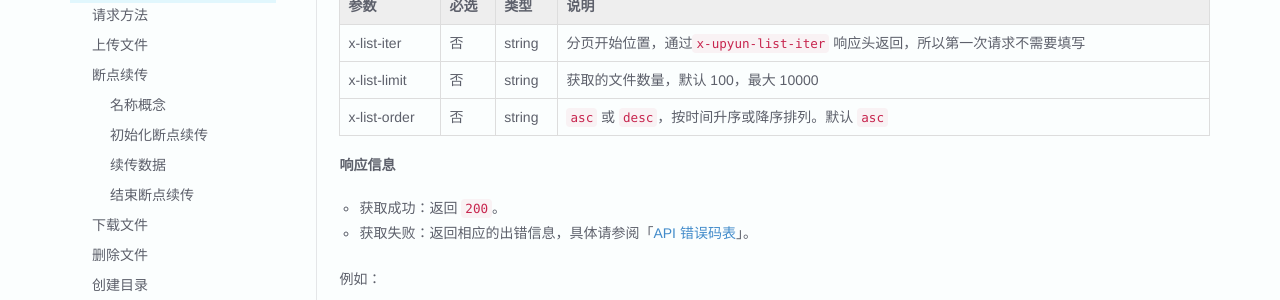
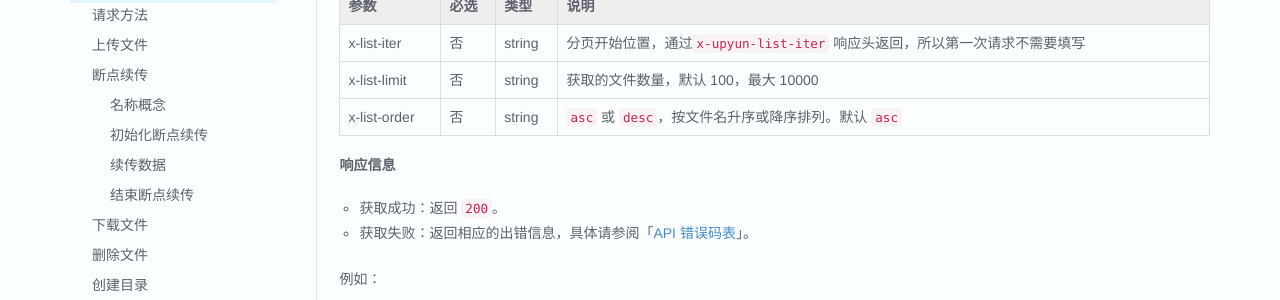
Before and after one commit to upyun/docs, an MkDocs documentation site: the page built from sources/api/rest_api.md, in a window 1280 px wide and 900 px high, scrolled down 6224 px. Shown: the part 151-451 px from the top of the window. Built offline with MkDocs 1.6.1, drawn with Linux system fonts in a browser that asks for light colours; old or Windows-style settings are respelled for this version of MkDocs.

Commit message:
api: sort

```diff
--- a/sources/api/rest_api.md
+++ b/sources/api/rest_api.md
@@ -299,7 +299,7 @@ GET /<bucket>/path/to/folder
 |--------------- |------|--------|-------------------------------------------------------------|
 | x-list-iter    |  否  | string  | 分页开始位置，通过`x-upyun-list-iter` 响应头返回，所以第一次请求不需要填写      |
 | x-list-limit   |  否  | string  | 获取的文件数量，默认 100，最大 10000                           |
-| x-list-order   |  否  | string  | `asc` 或 `desc`，按时间升序或降序排列。默认 `asc`               |
+| x-list-order   |  否  | string  | `asc` 或 `desc`，按文件名升序或降序排列。默认 `asc`               |
 
 
 **响应信息**
```
